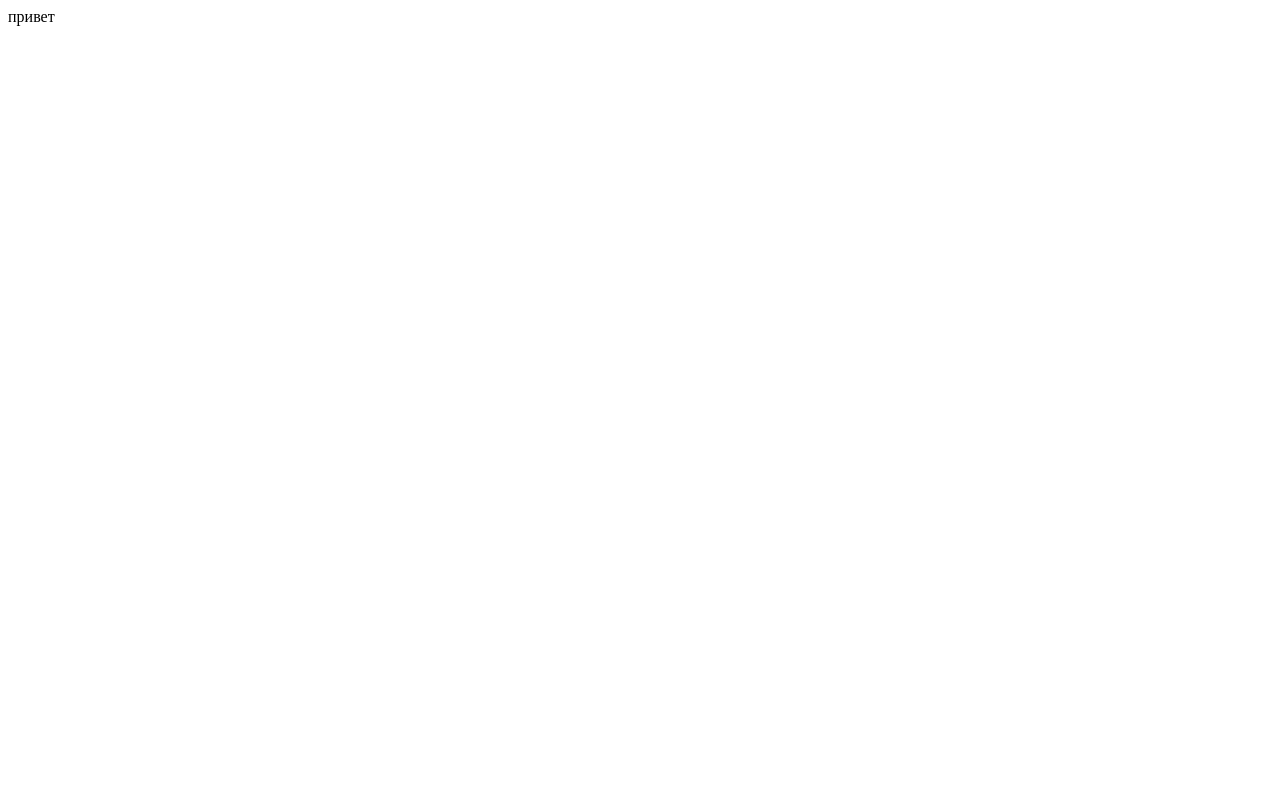
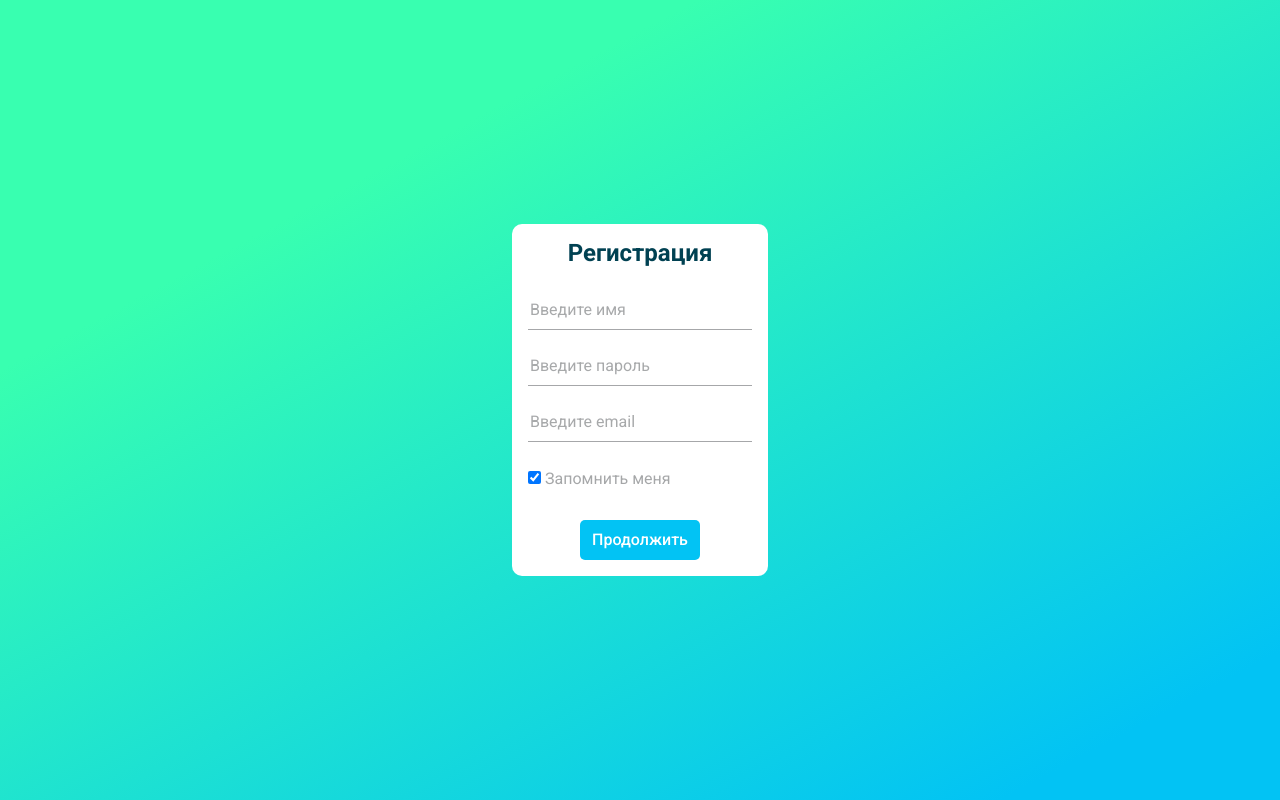
Before and after one commit to Kamui2134/Chat, a Vue app: page /registration in a window 1280 px wide. Built offline with nearby package versions, Linux system fonts and the light colour scheme.

Commit message:
Привет

```diff
--- a/index.html
+++ b/index.html
@@ -1,10 +1,16 @@
 <!DOCTYPE html>
 <html lang="en">
 	<head>
-    <meta charset="UTF-8">
-    <link rel="icon" href="/favicon.ico">
-    <meta name="viewport" content="width=device-width, initial-scale=1.0">
+		<meta charset="UTF-8" />
+		<link rel="icon" href="/favicon.ico" />
+		<meta name="viewport" content="width=device-width, initial-scale=1.0" />
 		<title>Vite App</title>
+		<link rel="preconnect" href="https://fonts.googleapis.com" />
+		<link rel="preconnect" href="https://fonts.gstatic.com" crossorigin />
+		<link
+			href="https://fonts.googleapis.com/css2?family=Roboto:wght@300;400;500;700&display=swap"
+			rel="stylesheet"
+		/>
 	</head>
 	<body>
 		<div id="app"></div>
--- a/src/App.vue
+++ b/src/App.vue
@@ -1,28 +1,27 @@
 <script>
-import {} from "@/scripts/WorkWithCookies.js"
+import { RouterView } from 'vue-router'
+import {
+	getCookie
+} from '@/scripts/WorkWithCookies.js'
+import router from '@/router/router.js'
 
 export default {
-	data() {},
 	mounted() {
 		this.$nextTick(function () {
-			// специальные символы (пробелы), требуется кодирование
-			let name = 'my name'
-			let value = 'John Smith'
-
-			// кодирует в my%20name=John%20Smith
-			document.cookie =
-				encodeURIComponent(name) + '=' + encodeURIComponent(value)
+			if (getCookie('jwt') == undefined) {
+				router.replace({ path: '/registration' })
+			}
 		})
-	},
-	methods: {
-
 	},
 }
 </script>
 
 <template>
-	<div>привет</div>
+	<div class="app">
+		<RouterView />
+	</div>
 </template>
 
-<style scoped></style>
-@/scripts/WorkWithCookies
+<style scoped>
+
+</style>
--- /dev/null
+++ b/src/assets/main.css
@@ -0,0 +1,93 @@
+/* Box sizing rules */
+*,
+*::before,
+*::after {
+	box-sizing: border-box;
+}
+
+/* Prevent font size inflation */
+html {
+	-moz-text-size-adjust: none;
+	-webkit-text-size-adjust: none;
+	text-size-adjust: none;
+}
+
+/* Remove default margin in favour of better control in authored CSS */
+body,
+h1,
+h2,
+h3,
+h4,
+p,
+figure,
+blockquote,
+dl,
+dd {
+	margin: 0;
+}
+
+/* Remove list styles on ul, ol elements with a list role, which suggests default styling will be removed */
+ul[role='list'],
+ol[role='list'] {
+	list-style: none;
+}
+
+/* Set shorter line heights on headings and interactive elements */
+h1,
+h2,
+h3,
+h4,
+button,
+input,
+label {
+	line-height: 1.1;
+}
+
+/* Balance text wrapping on headings */
+h1,
+h2,
+h3,
+h4 {
+	text-wrap: balance;
+}
+
+/* A elements that don't have a class get default styles */
+a:not([class]) {
+	text-decoration-skip-ink: auto;
+	color: currentColor;
+}
+
+/* Make images easier to work with */
+img,
+picture {
+	max-width: 100%;
+	display: block;
+}
+
+/* Inherit fonts for inputs and buttons */
+input,
+button,
+textarea,
+select {
+	font: inherit;
+}
+
+/* Make sure textarea without a rows attribute are not tiny */
+textarea:not([rows]) {
+	min-height: 10em;
+}
+
+/* Anything that has been anchored to should have extra scroll margin */
+:target {
+	scroll-margin-block: 5ex;
+}
+
+body {
+	width: 100vw;
+	min-height: 100vh;
+	background: linear-gradient(152deg, #38ffb0 25%, #02c3f4 90%);
+	display: flex;
+	justify-content: center;
+	align-items: center;
+	line-height: 1.5;
+}
--- a/src/main.js
+++ b/src/main.js
@@ -1,7 +1,11 @@
 
 import { createApp } from 'vue'
 import App from './App.vue'
+import router from "@/router/router.js"
+import './assets/main.css'
 
 const app = createApp(App)
 
+app.use(router)
+
 app.mount('#app')
--- /dev/null
+++ b/src/pages/main/MainView.vue
@@ -0,0 +1,52 @@
+<script>
+import { deleteCookie } from '@/scripts/WorkWithCookies.js'
+
+export default {
+	methods: {
+		deleteJWT() {
+			deleteCookie('jwt')
+		},
+	},
+}
+</script>
+
+<template>
+	<div class="main-container">
+		<div class="main-container__channels">
+			<div class="main-container__line"></div>
+		</div>
+		<div class="main-container__chat"></div>
+	</div>
+	<!-- <button @click="deleteJWT()">deleteJWT</button> -->
+</template>
+
+<style>
+.main-container {
+	display: flex;
+	flex-direction: row;
+	width: 80vw;
+	height: 90vh;
+	background-color: #fff;
+	border-radius: 10px;
+	overflow: hidden;
+}
+
+.main-container__channels {
+	position: relative;
+	width: 25%;
+	background: #e2e2e2;
+}
+.main-container__line {
+	position: absolute;
+	right: 0;
+	top: 5%;
+	height: 90%;
+	width: 2px;
+	background-color: rgb(146, 146, 146);
+}
+
+.main-container__chat {
+	width: 75%;
+	background: #fff;
+}
+</style>
--- /dev/null
+++ b/src/pages/registration/RegistrationView.vue
@@ -0,0 +1,119 @@
+<script>
+import { setCookie } from '@/scripts/WorkWithCookies.js'
+import router from '@/router/router.js'
+
+export default {
+	methods: {
+		registration() {
+			setCookie('jwt', "123")
+			router.replace({ path: '/' })
+		},
+	},
+}
+</script>
+<template>
+	<div class="registration-container">
+		<h2 class="title">Регистрация</h2>
+		<div class="registration-container__inputs">
+			<h3></h3>
+			<input
+				class="registration-container__input"
+				type="test"
+				name="username"
+				placeholder="Введите имя"
+			/>
+			<h3></h3>
+			<input
+				class="registration-container__input"
+				type="password"
+				name="password"
+				placeholder="Введите пароль"
+			/>
+			<h3></h3>
+			<input
+				class="registration-container__input"
+				type="email"
+				name="email"
+				placeholder="Введите email"
+			/>
+		</div>
+		<div class="checkbox-container">
+			<input class="checkbox-container__checkbox" type="checkbox" name="remember" checked />
+			<label class="checkbox-container__label" for="label"
+				>Запомнить меня</label
+			>
+		</div>
+		<button class="button" @click="registration()">Продолжить</button>
+	</div>
+</template>
+<style>
+:root {
+	--bg-color: #fff;
+	--text-color: #5d5d5d;
+}
+.registration-container {
+	display: flex;
+	align-items: center;
+	flex-direction: column;
+	width: 20vw;
+	height: auto;
+	border-radius: 10px;
+	background-color: var(--bg-color);
+	padding: 16px;
+}
+.title {
+	font-family: 'Roboto', sans-serif;
+	font-weight: 700;
+	color: #004152;
+	padding-bottom: 24px;
+}
+.registration-container__inputs {
+	display: flex;
+	flex-direction: column;
+	width: 100%;
+	margin-bottom: 12px;
+}
+.registration-container__input {
+	height: 40px;
+	margin-bottom: 16px;
+	font-family: 'Roboto', sans-serif;
+	border: none;
+	border-bottom: 1px solid rgba(33, 37, 41, 0.4);
+	font-size: 16px;
+	color: #1f5967;
+}
+.registration-container__input::placeholder {
+	color: #212529fc;
+	opacity: 0.4;
+}
+.registration-container__input:focus {
+	outline: none;
+}
+.checkbox-container {
+	display: flex;
+	align-items: flex-end;
+	justify-content: flex-start;
+	width: 100%;
+	margin-bottom: 32px;
+}
+.checkbox-container__checkbox {
+	margin: 0 4px 4px 0;
+	float: left;
+}
+.checkbox-container__label {
+	font-family: 'Roboto', sans-serif;
+	font-size: 16px;
+	color: #212529;
+	opacity: 0.4;
+}
+.button {
+	background: #02c3f4;
+	height: 40px;
+	width: 120px;
+	border: none;
+	border-radius: 5px;
+	font-family: 'Roboto', sans-serif;
+	color: #fff;
+	font-weight: 500;
+}
+</style>
```
Also changed, not shown: src/router/router.js (+16 -0 lines). Lines whose indentation alone changed are shown as unchanged.
